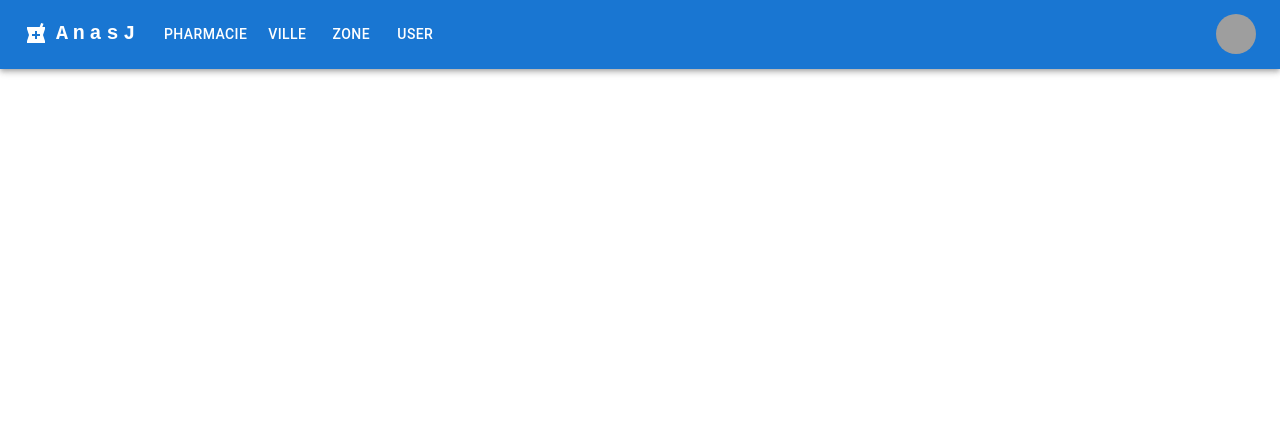
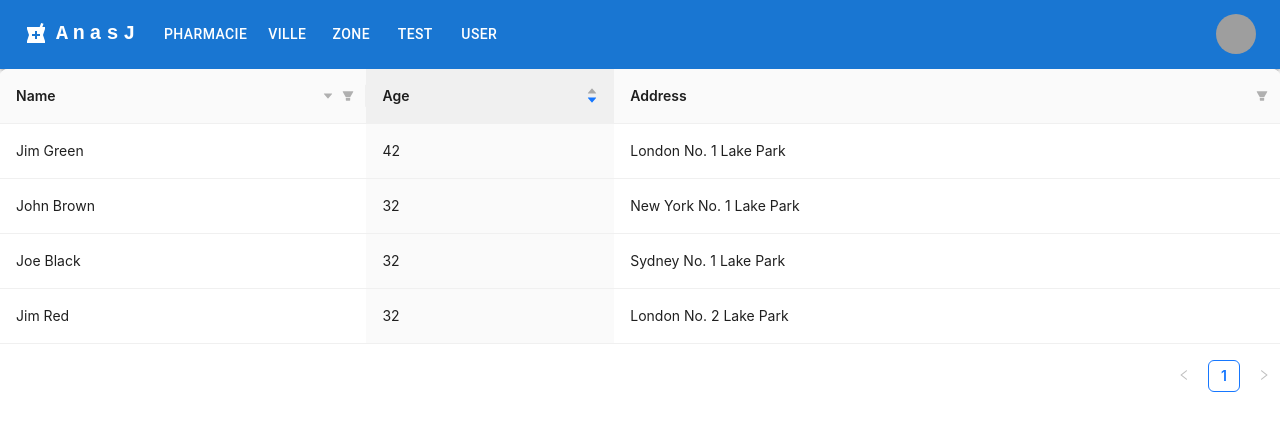
Before and after one commit to AnasJeg/localisation-pharmacie-FRONT, a React (Create React App) app: page /Test in a window 1280 px wide. Shown: the top 430 px of the page. Built offline with nearby package versions, Linux system fonts and the light colour scheme; grey boxes are pictures that could not be loaded.

Commit message:
test filters

```diff
--- a/src/App.js
+++ b/src/App.js
@@ -5,6 +5,7 @@ import Login from './pages/Login';
 import Register from './pages/Register';
 import Ville from './pages/Ville';
 import Zone from './pages/Zone';
+import Test from './pages/Test';
 
 function App() {
   return (
@@ -15,6 +16,7 @@ function App() {
         <Route extract path='/Register' element={<Register/>} />
         <Route extract path='Ville' element={<Ville/>} />
         <Route extract path='/Zone' element={<Zone/>} />
+        <Route extract path='/Test' element={<Test/>} />
       </Routes>
     </div>
   );
--- a/src/components/Header.js
+++ b/src/components/Header.js
@@ -14,7 +14,7 @@ import MenuItem from '@mui/material/MenuItem';
 import { LocalPharmacy } from '@mui/icons-material';
 import { Link } from 'react-router-dom';
 
-const pages = ['Pharmacie', 'Ville','Zone', 'User'];
+const pages = ['Pharmacie', 'Ville','Zone','Test', 'User'];
 const settings = ['Profile', 'Account', 'Dashboard', 'Logout'];
 
 function ResponsiveAppBar() {
--- /dev/null
+++ b/src/pages/Test.js
@@ -0,0 +1,90 @@
+import { Table } from 'antd';
+
+
+const columns = [
+  {
+    title: 'Name',
+    dataIndex: 'nom',
+    filters: [
+      {
+        text: 'Joe',
+        value: 'Joe',
+      },
+      {
+        text: 'Jim',
+        value: 'Jim',
+      },
+      {
+        text: 'Submenu',
+        value: 'Submenu',
+        children: [
+          {
+            text: 'Green',
+            value: 'Green',
+          },
+          {
+            text: 'Black',
+            value: 'Black',
+          },
+        ],
+      },
+    ],
+    // specify the condition of filtering result
+    // here is that finding the name started with `value`
+    onFilter: (value, record) => record.name.indexOf(value) === 0,
+    sorter: (a, b) => a.name.length - b.name.length,
+    sortDirections: ['descend'],
+  },
+  {
+    title: 'Age',
+    dataIndex: 'age',
+    defaultSortOrder: 'descend',
+    sorter: (a, b) => a.age - b.age,
+  },
+  {
+    title: 'Address',
+    dataIndex: 'address',
+    filters: [
+      {
+        text: 'London',
+        value: 'London',
+      },
+      {
+        text: 'New York',
+        value: 'New York',
+      },
+    ],
+    onFilter: (value, record) => record.address.indexOf(value) === 0,
+  },
+];
+const data = [
+  {
+    key: '1',
+    nom: 'John Brown',
+    age: 32,
+    address: 'New York No. 1 Lake Park',
+  },
+  {
+    key: '2',
+    nom: 'Jim Green',
+    age: 42,
+    address: 'London No. 1 Lake Park',
+  },
+  {
+    key: '3',
+    nom: 'Joe Black',
+    age: 32,
+    address: 'Sydney No. 1 Lake Park',
+  },
+  {
+    key: '4',
+    nom: 'Jim Red',
+    age: 32,
+    address: 'London No. 2 Lake Park',
+  },
+];
+const onChange = (pagination, filters, sorter, extra) => {
+  console.log('params', pagination, filters, sorter, extra);
+};
+const App = () => <Table columns={columns} dataSource={data} onChange={onChange} />;
+export default App;
--- a/src/pages/Ville.js
+++ b/src/pages/Ville.js
@@ -29,7 +29,7 @@ export default function Ville() {
     }
     console.log( JSON.stringify(d) );
     if (!d.nom) {
-      alert("Please enter a ville name");
+      alert("ville vide !");
   } else {
     fetch('http://localhost:8080/api/villes/save',{
       method:'POST',
--- a/src/pages/Zone.js
+++ b/src/pages/Zone.js
@@ -10,6 +10,10 @@ import Container from '@mui/material/Container';
 import { createTheme, ThemeProvider } from '@mui/material/styles';
 import axios from 'axios';
 import { Table, Space, Popconfirm } from 'antd';
+import MenuItem from '@mui/material/MenuItem';
+import FormControl from '@mui/material/FormControl';
+import Select from '@mui/material/Select';
+import { InputLabel } from '@mui/material';
 
 const theme = createTheme();
 
@@ -19,34 +23,42 @@ export default function Zone() {
   const [loading, setLoad] = useState(false);
   const [vl, setVl] = useState();
   const [upTB, forceUpdate]= useReducer(x=> x+1,0); // reaload tb
-
+  const [allV, setAllV] = useState([]);
+  const [v, setV] = useState('');
 
 // SAVE
   const onSubmit = (event) => {
     event.preventDefault();
     const data = new FormData(event.currentTarget)
     var d = {
-        nom: data.get('nom')
+        nom: data.get('nom'),
+        ville: {
+          id : v
         }
-    console.log(
-      JSON.stringify(d)
-    );
-    fetch('http://localhost:8080/api/villes/save',{
+    }
+    console.log("JSON.stringify(d)  ", JSON.stringify(d) );
+    if (!d.nom) {
+      alert("Zone vide !");
+  } else {
+    fetch('http://localhost:8080/api/zones/save',{
       method:'POST',
       headers:{'Content-Type': 'application/json'},
       body: JSON.stringify(d)
     }).then(()=>{
       forceUpdate();  // rel
     })
+  }
   };
+
 // ALL
   const getVl = async () => {
     setLoad(true);
     try {
-      const res = await axios.get('http://localhost:8080/api/villes/');
+      const res = await axios.get('http://localhost:8080/api/zones/');
       setVl(res.data.map(row => ({
         id: row.id,
         nom: row.nom,
+        ville: row.ville.nom,
       })));
       setVilles([...villes, vl]);
     } catch (error) {
@@ -60,7 +72,7 @@ export default function Zone() {
 
 // Delete
   function deleteUser(id) {
-    axios.delete(`http://localhost:8080/api/villes/delete/${id}`)
+    axios.delete(`http://localhost:8080/api/zones/delete/${id}`)
     .then((result) => {
       console.log("delete ",id)
       result.json().then((resp) => {
@@ -70,7 +82,25 @@ export default function Zone() {
     })
     forceUpdate() // rel
   }
+
+
+// villes
+
+// select villes
+ useEffect(() => {
+  axios.get('http://localhost:8080/api/villes/')
+    .then(res => {
+      setAllV(res.data)
+
+    })
+}, [])
+
+const handleChange = (event) => {
+  setV(event.target.value);
+  console.log("setF ", event.target.value)
+};
 //
+
 const columns = [
   {
     title: "ID",
@@ -82,7 +112,32 @@ export default function Zone() {
     dataIndex: "nom",
     key: "nom",
   },
+  {
+    title : "Ville",
+    dataIndex:"ville",
+    key: "ville",
+/*    filters: [
+      {
+        text: 'marrakech',
+        value: 'marrakech',
+      },
+      {
+        text: 'casablanca',
+        value: 'casablanca',
+      },
+      {
+        text: 'essaouira',
+        value: 'essaouira',
+      },
+    ],
+    onFilter: (value, record) => record.ville.indexOf(value) === 0,
+*/   filters: allV.map((v) => ({
+      text: v.nom,
+      value: v.id,
+    })),
+   onFilter: (value, record) => record.ville && record.ville.id === value,
 
+  },
   {
     title: "Action",
     render: (_, record) => (
@@ -96,7 +151,9 @@ export default function Zone() {
   },
 
 ];
-
+const onChange = ( filters) => {
+  console.log('params',filters.value);
+};
   return (
     <ThemeProvider theme={theme}>
       <Container component="main" maxWidth="xs">
@@ -113,7 +170,7 @@ export default function Zone() {
             <LockOutlinedIcon />
           </PublicIcon>
           <Typography component="h1" variant="h5">
-           Ajouter Zone
+           Ajouter zone
           </Typography>
           <Box component="form" onSubmit={onSubmit} noValidate sx={{ mt: 1 }}>
 
@@ -125,7 +182,24 @@ export default function Zone() {
               label="nom"
               id="nom"
               autoFocus
+
             />
+            <FormControl fullWidth style={{ marginTop: 17 }} >
+              <InputLabel id="demo-simple-select-label">Villes</InputLabel>
+              <Select
+                labelId="demo-simple-select-label"
+                id="demo-simple-select"
+                value={vl}
+                label="villes"
+                onChange={handleChange}
+              >
+                {allV?.map((item) => (
+                  <MenuItem value={item.id}>{item.nom}</MenuItem>
+                ))}
+
+
+              </Select>
+            </FormControl>
 
             <Button
               type="submit"
@@ -140,7 +214,7 @@ export default function Zone() {
 
       </Container>
 
-      <Table columns={columns} dataSource={vl} loading={loading} bordered />
+      <Table columns={columns} dataSource={vl} loading={loading} bordered onChange={onChange}/>
 
     </ThemeProvider>
   );
```
Lines whose indentation alone changed are shown as unchanged.
